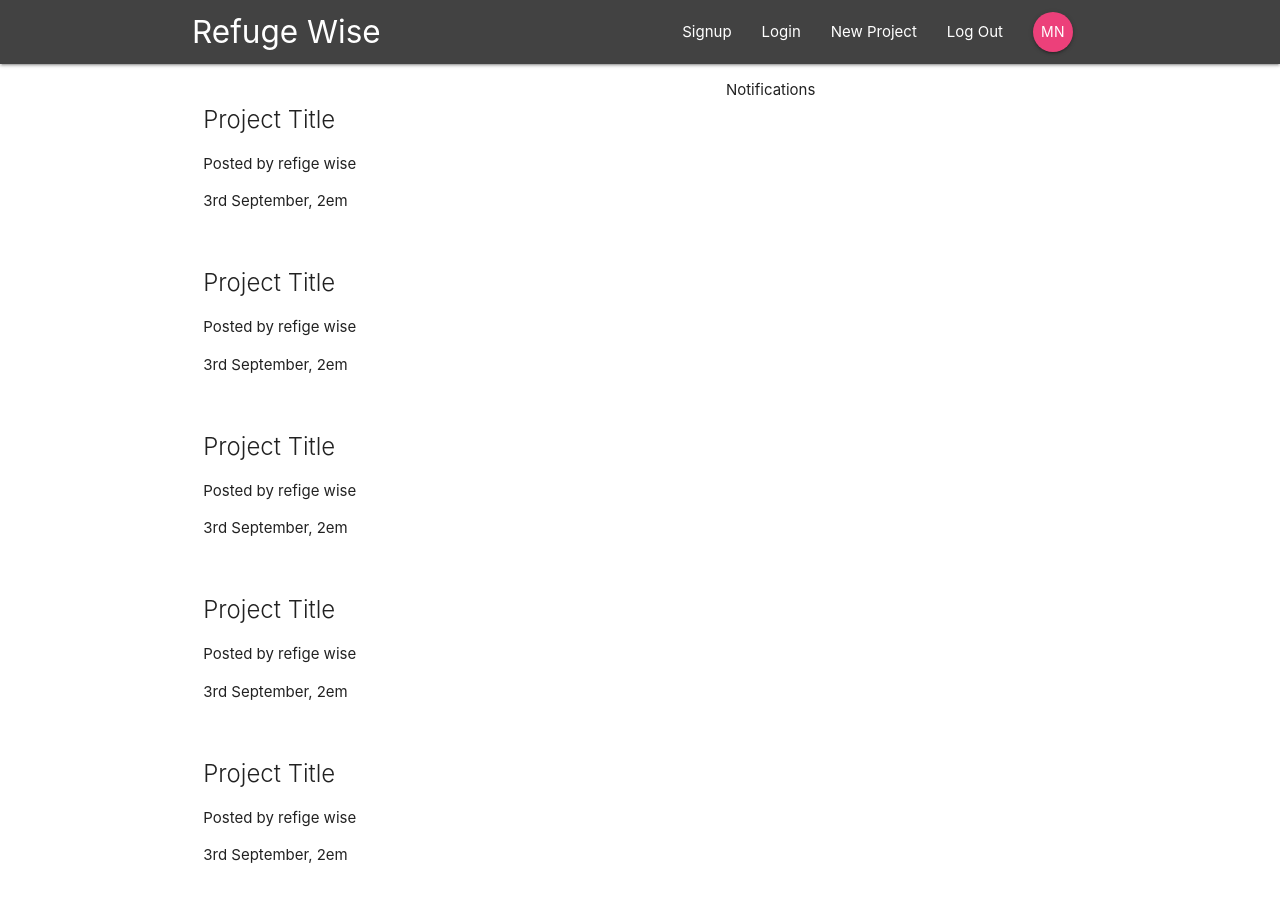
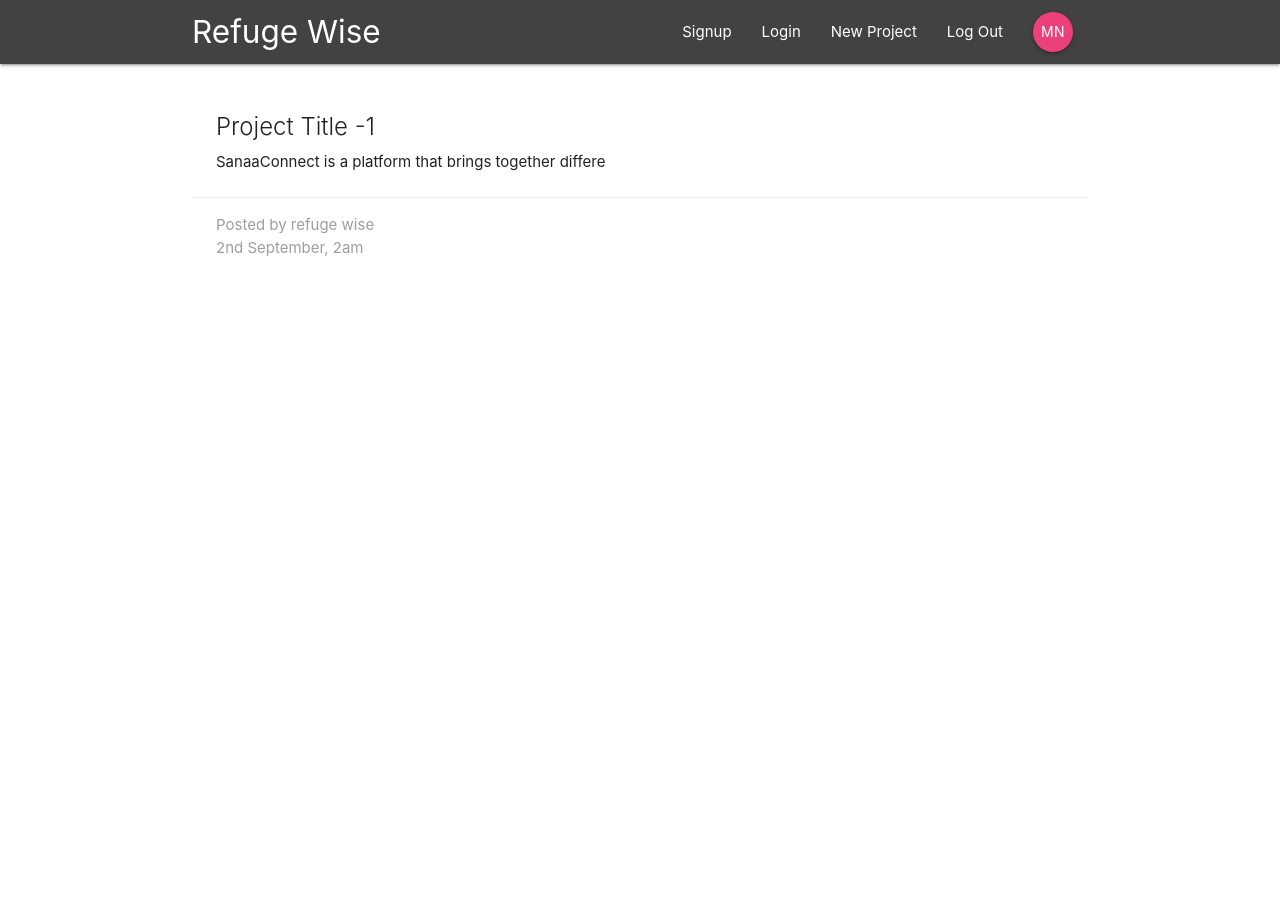
Before and after one commit to wagolemusa/reactapplication, a React (Create React App) app: page /project/1 in a window 1280 px wide. Shown: the top 902 px of the page. After the commit the page ends 800 px from the top, so only its background shows below. Built offline with nearby package versions, Linux system fonts and the light colour scheme.

Commit message:
create show projectDetails by use of id

```diff
--- a/src/App.js
+++ b/src/App.js
@@ -2,6 +2,7 @@
 import { BrowserRouter, Switch, Route } from 'react-router-dom';
 import Navbar from './components/layout/Navbar';
 import Dashboard from './components/dashboard/Dashboard'
+import ProjectDetails from './components/projects/ProjectDetails';
 
 class App extends Component {
   render() {
@@ -10,7 +11,8 @@
         <div className="App">
           <Navbar/>
           <Switch>
-              <Route path='/' component={Dashboard} />
+              <Route exact path='/' component={Dashboard} />
+              <Route path='/project/:id' component={ProjectDetails} />
 
           </Switch>
         </div>
--- a/src/components/projects/ProjectDetails.js
+++ b/src/components/projects/ProjectDetails.js
@@ -0,0 +1,23 @@
+import React from 'react'
+
+const ProjectDetails = (props) => {
+    const id = props.match.params.id;
+
+    return (
+        <div className="container section project-details">
+            <div className="card z-depth-0">
+                <div className="card-content">
+                    <span className="card-title">Project Title -{id}</span>
+                    <p>SanaaConnect is a platform that brings together differe</p>
+                </div>
+                <div className="card-action gret lighten-4 grey-text">
+                    <div>Posted by refuge wise</div>
+                    <div>2nd September, 2am</div>
+                </div>
+            </div>
+        </div>
+    )
+
+}
+
+export default ProjectDetails;
--- a/src/components/projects/ProjectSummary.js
+++ b/src/components/projects/ProjectSummary.js
@@ -2,13 +2,11 @@
 
 const ProjectSummary = () =>{
     return (
-        <div className="project-list section">
         <div className="card z-depth-0 project-summary">
-            <span className="card-title">Project Title</span>
+            <span className="card-title">Project Title </span>
             <p>Posted by refige wise</p>
             <p className="greg-text">3rd September, 2em</p>
         </div>
-    </div>
 
     )
 }
```
